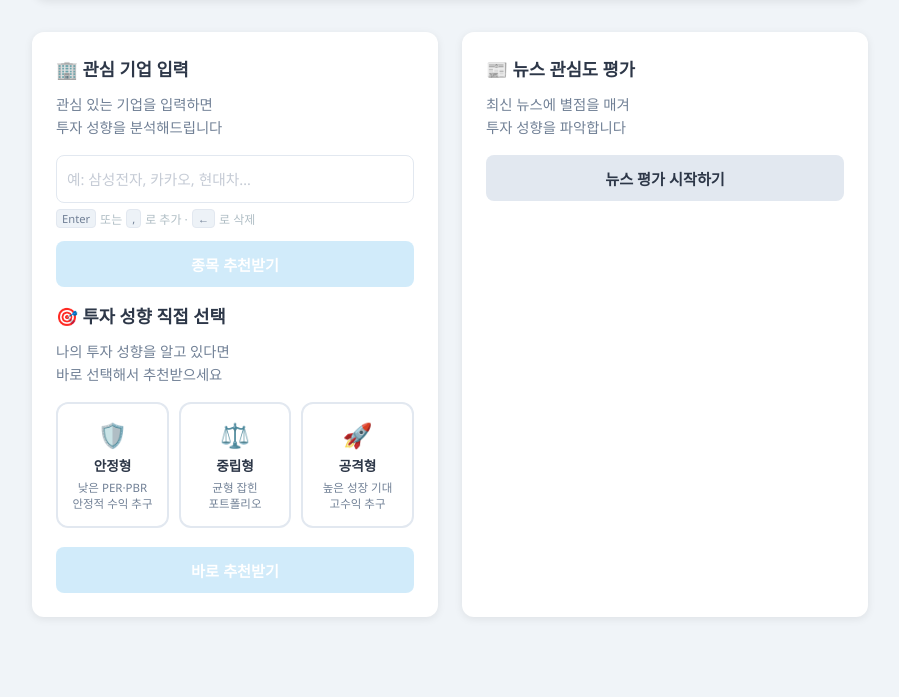
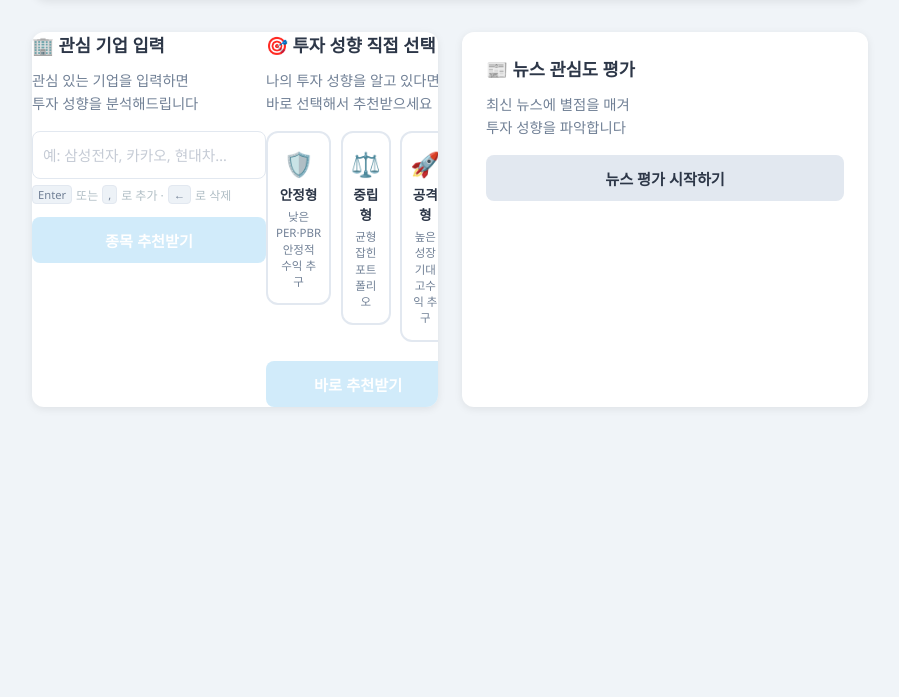
Before and after one commit to leedongho06/OSS_personalized_stock, a Flask app: page / in a window 1280 px wide. Shown: the part 174-871 px from the top of the page, without its empty margins (190-1089 px from the left). After the commit the page ends 581 px from the top, so only its background shows below. Run offline with Flask 3, Linux system fonts and the light colour scheme.

Commit message:
feat: combine recommendation blocks (css 1)

```diff
--- a/static/css/style.css
+++ b/static/css/style.css
@@ -538,3 +538,13 @@ header p { color: #718096; }
     color: #718096;
     line-height: 1.4;
 }
+
+.card-combined {
+    display: flex;
+    flex-direction: row;
+    gap: 0;
+    padding: 0;
+    overflow: hidden;
+    grid-column 1 / -1;
+    margin-bottom = 0;
+}
```
